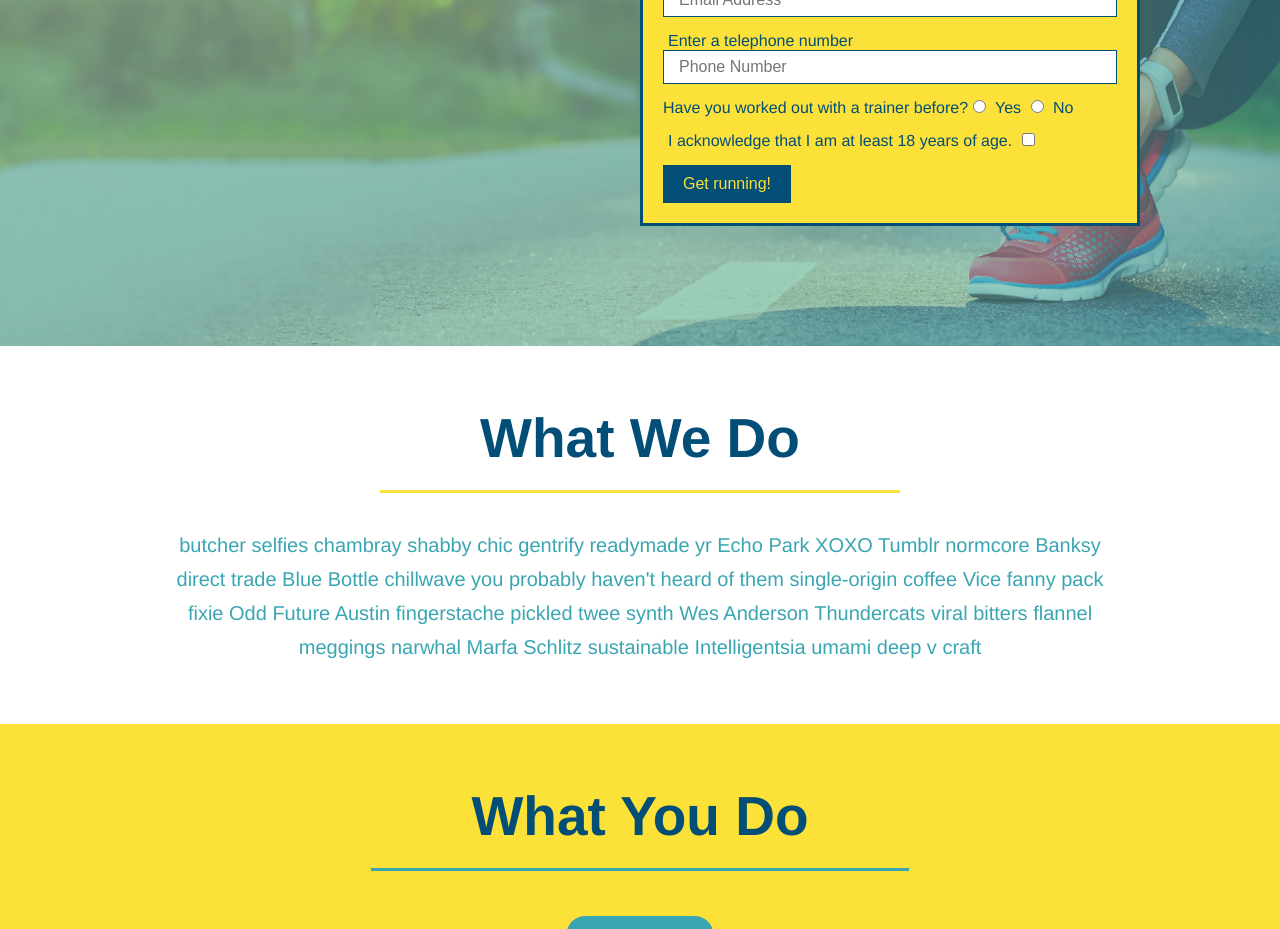
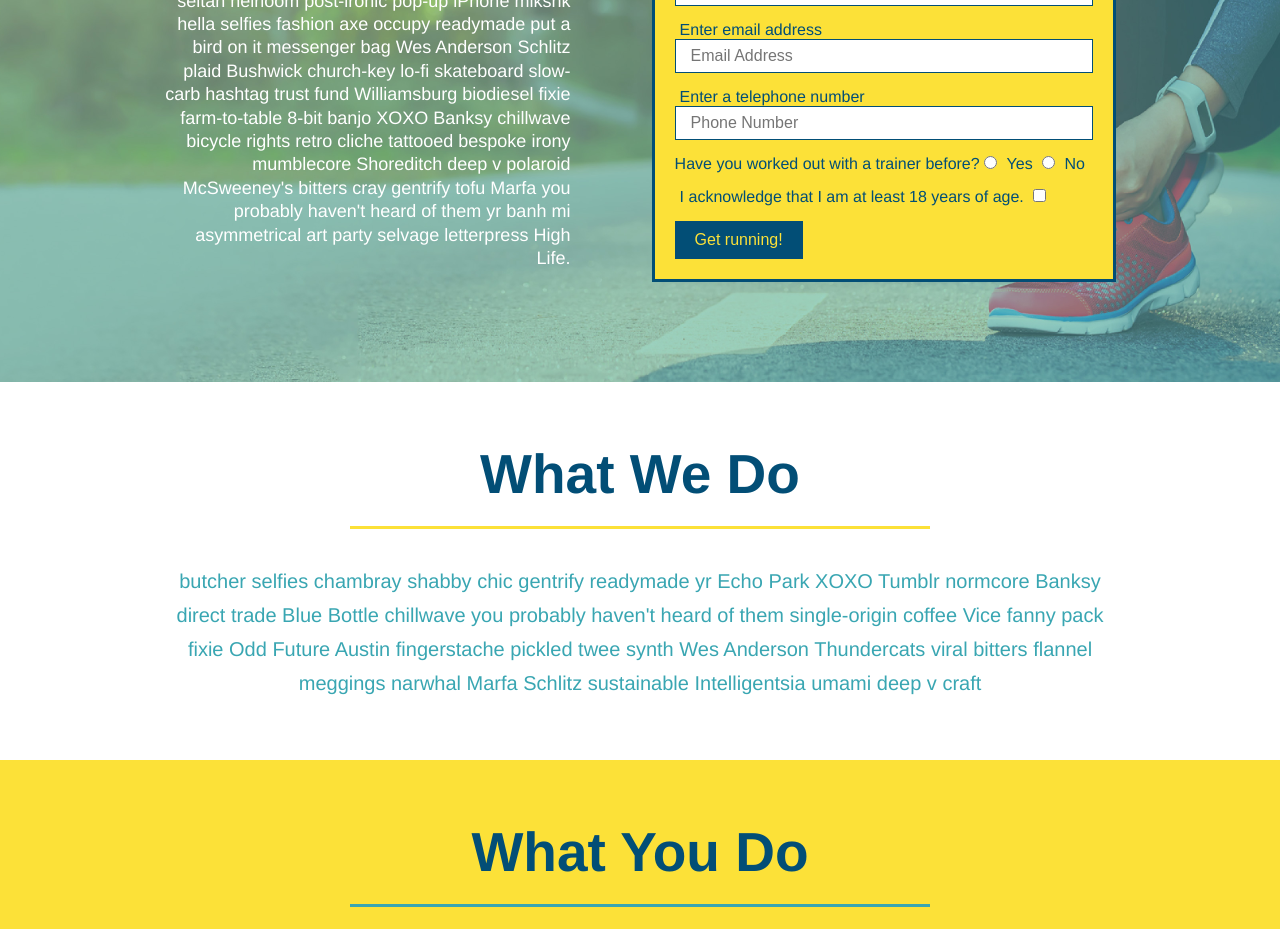
Before and after one commit to TaimurHasan/Practice-2, a plain HTML site: page index.html in a window 1280 px wide. Shown: the part 336-1265 px from the top of the page. Drawn offline with Linux system fonts and the light colour scheme.

Commit message:
add flexbox to section

```diff
--- a/assets/css/style.css
+++ b/assets/css/style.css
@@ -52,17 +52,18 @@ footer {
     background-color: #fce138;
     width: 100%;
     padding: 40px 35px;
+    display: flex;
+    justify-content: space-between;
+    flex-wrap: wrap;
 }
 
 footer h2 {
-    display: inline-block;
     color: #024e76;
     font-size: 30px;
     margin: 0;
 }
 
 footer div {
-    float: right;
     line-height: 1.5;
     text-align: right;
 }
@@ -77,21 +78,35 @@ section {
 
 .hero {
     background-image: url("../images/hero-bg.jpg");
-    height: 600px;
     background-size: cover;
     background-position: center;
-    position: relative;
+    display: flex;
+    justify-content: center;
+    flex-wrap: wrap;
+}
+
+.hero-cta {
+    width: 35%;
+    text-align: right;
+    margin: 3.5%;
+    color: #fff;
+    font-size: 18px;
+    line-height: 1.3;
+}
+
+.hero h2 {
+    font-style: italic;
+    font-size: 55px;
+    color: #fce138;
 }
 
 .hero-form {
     background-color: #fce138;
     padding: 20px;
     color:#024e76;
-    width: 500px;
     border: solid 3px #024e76;
-    position: absolute;
-    bottom: 120px;
-    right: 140px;
+    width: 40%;
+    margin: 3.5%;
 }
 
 .hero-form h3 {
@@ -127,8 +142,8 @@ section {
     font-size: 16px;
 }
 
-.intro {
-    text-align: center;
+.flex-row {
+    display: flex;
 }
 
 .intro p {
@@ -137,20 +152,21 @@ section {
     width: 80%;
     font-size: 20px;
     margin: 0 auto;
+    text-align: center;
 }
 
 .steps {
-    text-align: center;
     background: #fce138;
 }
 
 .section-title {
     font-size: 55px;
     color: #024e76;
-    margin-bottom: 35px;
-    padding: 0 100px 20px 100px;
     border-bottom: 3px solid;
-    display: inline-block;
+    padding-bottom: 20px;
+    text-align: center;
+    margin: 0 auto 35px auto;
+    width: 50%;
 }
 
 .primary-border {
@@ -186,7 +202,6 @@ section {
 }
 
 .trainers {
-    text-align: center;
 }
 
 .trainer {
@@ -233,7 +248,6 @@ section {
 }
 
 .contact {
-    text-align: center;
     background-color: #024e76;
 }
 
--- a/index.html
+++ b/index.html
@@ -35,7 +35,7 @@
 
         <!--image at top (hero)-->
         <section class="hero">
-            <div>
+            <div class="hero-cta">
                 <h2>Start Building Habits.</h2>
                 <p>
                     seitan heirloom post-ironic pop-up iPhone mlkshk hella selfies fashion axe occupy readymade put a bird on it messenger bag Wes Anderson Schlitz plaid Bushwick church-key lo-fi skateboard slow-carb hashtag trust fund Williamsburg biodiesel fixie farm-to-table 8-bit banjo XOXO Banksy chillwave bicycle rights retro cliche tattooed bespoke irony mumblecore Shoreditch deep v polaroid McSweeney's bitters cray gentrify tofu Marfa you probably haven't heard of them yr banh mi asymmetrical art party selvage letterpress High Life.
@@ -71,15 +71,21 @@
 
         <!--what we do section-->
         <section id="what-we-do" class="intro">
+            <div class="flex-row">
                 <h2 class="section-title primary-border">What We Do</h2>
+            </div>
+            <div class="flex-row">
                 <p>
                     butcher selfies chambray shabby chic gentrify readymade yr Echo Park XOXO Tumblr normcore Banksy direct trade Blue Bottle chillwave you probably haven't heard of them single-origin coffee Vice fanny pack fixie Odd Future Austin fingerstache pickled twee synth Wes Anderson Thundercats viral bitters flannel meggings narwhal Marfa Schlitz sustainable Intelligentsia umami deep v craft
                 </p>
+            </div>
         </section>
 
         <!--what you do section-->
         <section id="what-you-do" class="steps">
+            <div class="flex-row">
                 <h2 class="section-title secondary-border">What You Do</h2>
+            </div>
             <div>
                 <img src="./assets/images/step-1.svg" alt="" />
                 <h3>Step 1: <span>Fill Out the Form Above.<span></span></h3>
@@ -108,9 +114,11 @@
 
         <!--meet the trainers section-->
         <section id="your-trainers" class="trainers">
+            <div class="flex-row">
                 <h2 class="section-title primary-border">
                     Meet The Trainers
                 </h2>
+            </div>
 
             <!--first trainer's bio-->
             <article class="trainer">
@@ -153,7 +161,9 @@
 
         <!--reach out section-->
         <section id="reach-out" class="contact">
+            <div class="flex-row">
                 <h2 class="section-title secondary-border">Reach Out</h2>
+            </div>
             <div class="contact-info">
                 <iframe src="https://www.google.com/maps/embed?pb=!1m18!1m12!1m3!1d3146.0105900353574!2d-120.42504448434431!3d37.953538709626756!2m3!1f0!2f0!3f0!3m2!1i1024!2i768!4f13.1!3m3!1m2!1s0x8090c46e315aaf1b%3A0xb32d2fcd2023b726!2sMain%20St%2C%20Jamestown%2C%20CA%2095327%2C%20USA!5e0!3m2!1sen!2sca!4v1645136221605!5m2!1sen!2sca"
                 width="400"
```
Lines whose indentation alone changed are shown as unchanged.
